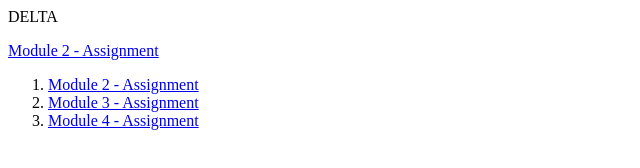
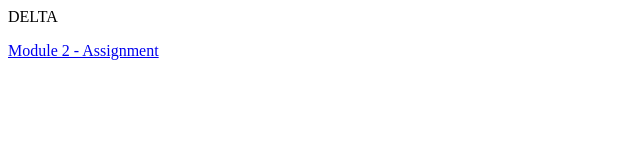
Before and after one commit to Tatarlb4/Testa4, a plain HTML site: page index.html in a window 1280 px wide. Shown: the whole page, without its empty margins (0-640 px from the left). Drawn offline with Linux system fonts and the light colour scheme.

Commit message:
Update index.html

```diff
--- a/index.html
+++ b/index.html
@@ -1,7 +1,2 @@
 <p>DELTA</p>
 <a href="module2-solution/">Module 2 - Assignment</a>
- <ol>
-        <li><a href="module2-solution/">Module 2 - Assignment</a></li>
-        <li><a href="module-3-assignment/">Module 3 - Assignment</a></li>
-        <li><a href="module-4-assignment/">Module 4 - Assignment</a></li>
-      </ol>
```
